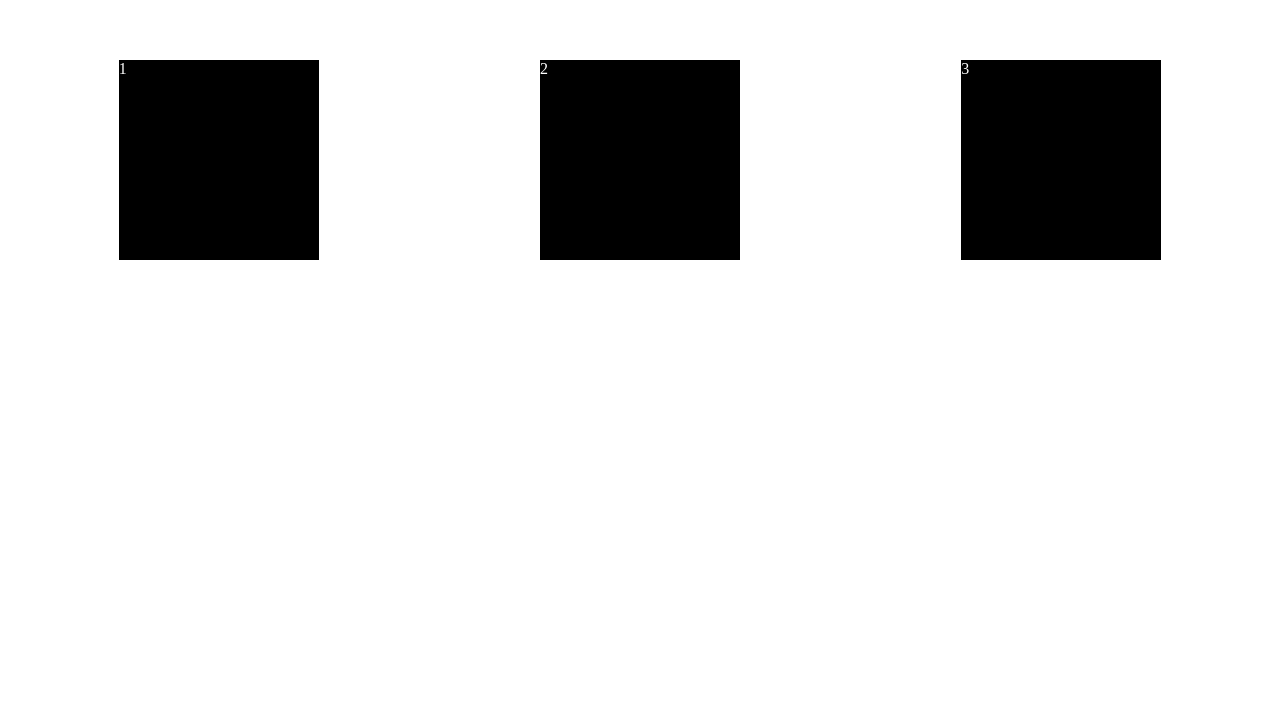
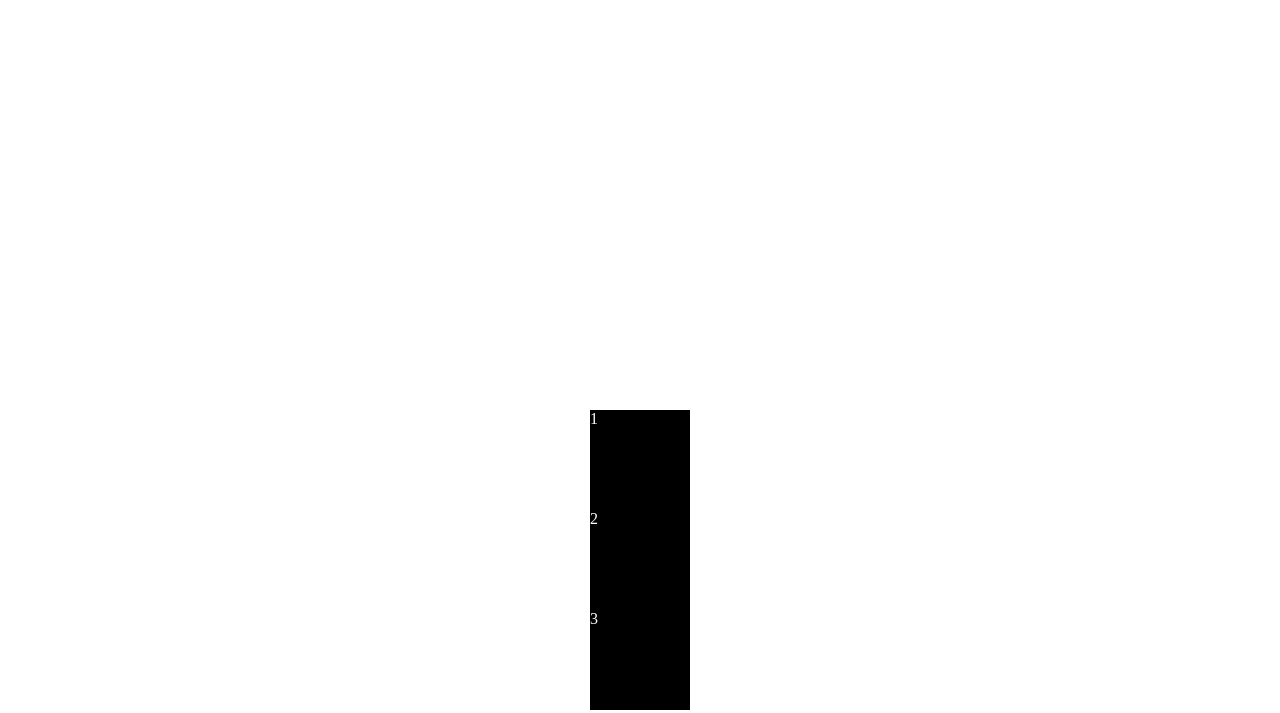
Before and after one commit to SeonghakIm/scss_class, a plain HTML site: page index.html in a window 1280 px wide. Shown: the part 248-961 px from the top of the page. Before the commit the page ends 816 px from the top, so only its background shows below. Drawn offline with Linux system fonts and the light colour scheme.

Commit message:
1.3 Column and Row

```diff
--- a/styles.css
+++ b/styles.css
@@ -1,13 +1,16 @@
 .wrapper{
     display:flex;
-    justify-content: space-around;
+    flex-direction: column;
+    /*main axis */
+    justify-content: center;
+    /* cross axis*/
     align-items: center;
-    height: 100vh;
+    height: 200vh;
 }
 
 .box{
-    width:200px;
-    height: 200px;
+    width: 100px;
+    height: 100px;
     background-color: black;
     color:white;
 }
```
